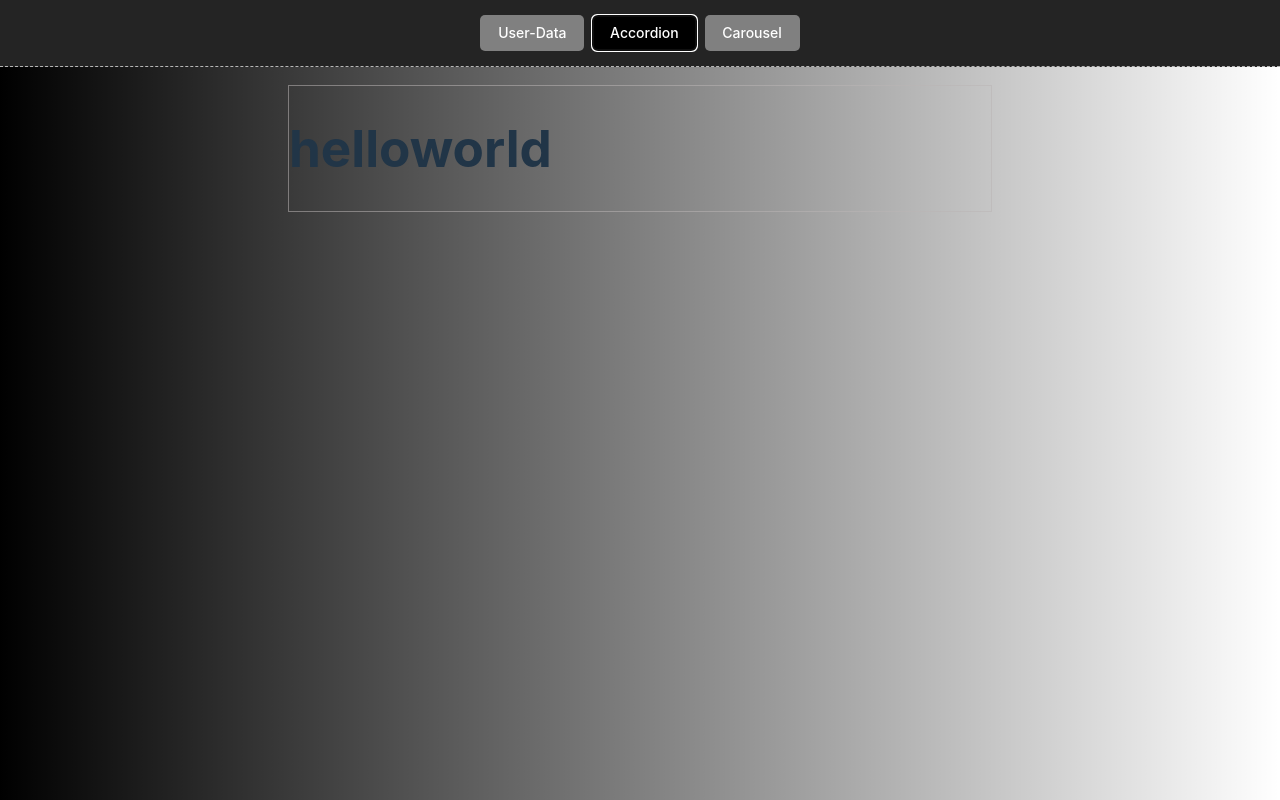
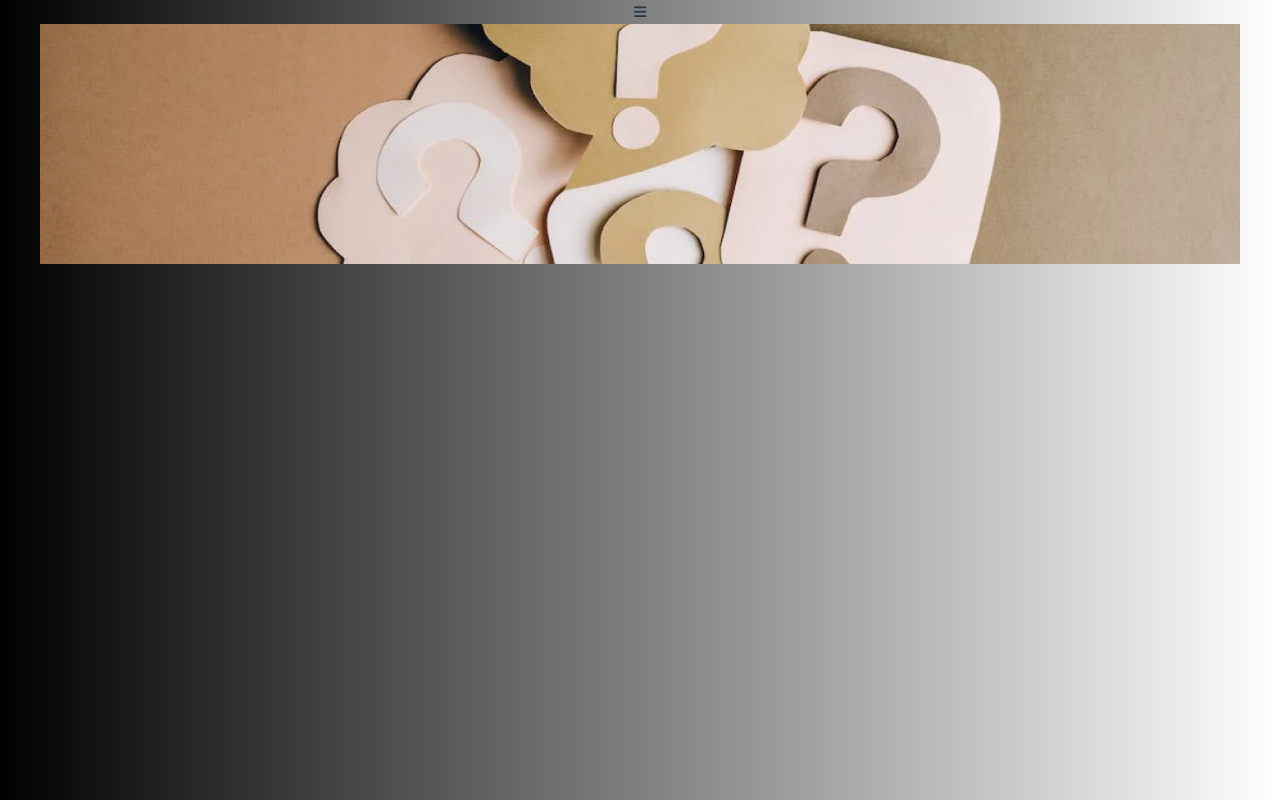
Before and after one commit to aswintrikkur/Mern-Tasks, a React (Vite) app in the folder day3/accordion-sample/: page / in a window 1280 px wide. Both pictures are taken after a click on the button "Accordion". Built offline with nearby package versions, Linux system fonts and the light colour scheme.

Commit message:
auto hiding menu bar added

```diff
--- a/day3/accordion-sample/src/App.css
+++ b/day3/accordion-sample/src/App.css
@@ -1,7 +1,8 @@
 #root {
   max-width: 1280px;
+  max-width: 100%;
   min-width: 55%;
-  margin: 0 auto;
+  margin: 0 auto ;
   padding:  0 2rem;
   text-align: center;
 }
@@ -21,6 +22,9 @@ body{
   font-size: 14px;
   border-radius: 5px;
 }
+.menu-btn{
+  background-color: transparent;
+}
 #root button:hover{
   background-color: #201f1f;
   border:  white 1px solid;
@@ -28,13 +32,18 @@ body{
 .btn-container{
   background-color: #242424;
   width: 100%;
-  padding:  15px 0px 15px 0px ;
-  border-bottom:  1px solid rgba(255, 255, 255, 0.671);
-  border-bottom-style: dashed;
+  padding:  8px 0px 24px 0px ;
+  /* border-bottom:  1px solid rgba(255, 255, 255, 0.671); */
+  /* border-bottom-style: dashed; */
 
   display:inline-flex;
   justify-content: center;
   position: fixed;
   transform: translate(-50%);
   gap: 8px;
+
 }
+.app-container{
+  /* width: 100%; */
+/* background-color: rgba(95, 91, 91, 0.171); */
+}
--- a/day3/accordion-sample/src/App.jsx
+++ b/day3/accordion-sample/src/App.jsx
@@ -1,4 +1,4 @@
-import React, { useState } from "react";
+import React, { useState, useTransition } from "react";
 import "./App.css";
 import { UserData } from "./components/UserData";
 import { Accordion } from "./components/Accordion";
@@ -10,6 +10,7 @@ function App() {
     const [btnToggle, setBtnToggle] = useState({
         /* key & values are set to object using the onHandle()*/
     });
+    const [show, setShow] = useState(true);
 
     const onHandle = (keyName) => {
         console.log(keyName);
@@ -29,34 +30,45 @@ function App() {
     console.log(btnToggle); //to check current key&values
 
     return (
-        <>
-            <div className="btn-container">
+        <div className="app-container">
+
+            <i class="fa-solid fa-bars fa-sm"></i>
+            <div
+                className="btn-container"
+                onMouseOver={() => {
+                    setShow(true);
+                }}
+                onMouseLeave={() => {
+                    setShow(false);
+                }}
+                // style={{ visibility: show ? "visible" : "hidden" }}
+                style={{ translate: show ? "0px" : "0px -55px", background: show ? " linear-gradient(180deg, rgb(0, 0, 0),transparent)" : "none" }}
+            >
                 <button
                     onClick={() => onHandle("userData")}
-                    style={{ backgroundColor: color === "userData" ? "black" :"gray" }}
+                    style={{ backgroundColor: color === "userData" ? "black" : "gray" }}
                 >
                     User-Data
                 </button>
                 <button
                     onClick={() => onHandle("accordion")}
-                    style={{ backgroundColor: color === "accordion" ? "black" :"gray" }}
+                    style={{ backgroundColor: color === "accordion" ? "black" : "gray" }}
                 >
                     Accordion
                 </button>
                 <button
                     onClick={() => onHandle("carousel")}
-                    style={{ backgroundColor: color === "carousel" ?  "black" :"gray" }}
+                    style={{ backgroundColor: color === "carousel" ? "black" : "gray" }}
                 >
                     Carousel
                 </button>
             </div>
-
             <div className="display-contanier">
                 {btnToggle.userData && <UserData />} {/* terinary operator___simplified_syntax */}
                 {btnToggle.accordion && <Accordion />}
                 {btnToggle.carousel && <Carousel />}
             </div>
-        </>
+        </div>
     );
 }
 
--- /dev/null
+++ b/day3/accordion-sample/src/components/Accordion.css
@@ -0,0 +1,12 @@
+/* #root {
+    padding: 0%;
+    margin: 0%;
+} */
+.container-faq {
+    /* width: 100%; */
+    /* height: 100vh; */
+}
+.container-faq #img {
+    height: 240px;
+    width: 1200px;
+}
--- a/day3/accordion-sample/src/components/Accordion.jsx
+++ b/day3/accordion-sample/src/components/Accordion.jsx
@@ -1,11 +1,18 @@
 // import React from 'react'
-import "./Accordian.css"
+import { useState } from "react";
+import "./Accordion.css";
 
 export function Accordion() {
-  return (
-    <div className='container'>
-        <h1>helloworld</h1>
+    const [faq, setFaq] = useState([{ title: "title1", content: "content1" }]);
 
-    </div>
-  )
+    return (
+        <>
+            <div className="container-faq">
+                {/* <h1>helloworld</h1> */}
+                <img id="img" src="../../src/images/faq.png" alt="faq imag" />
+              <p></p>
+
+            </div>
+        </>
+    );
 }
```
Also changed, not shown: day3/accordion-sample/src/components/Accordian.css (deleted), day3/accordion-sample/src/images/faq.png (added).
